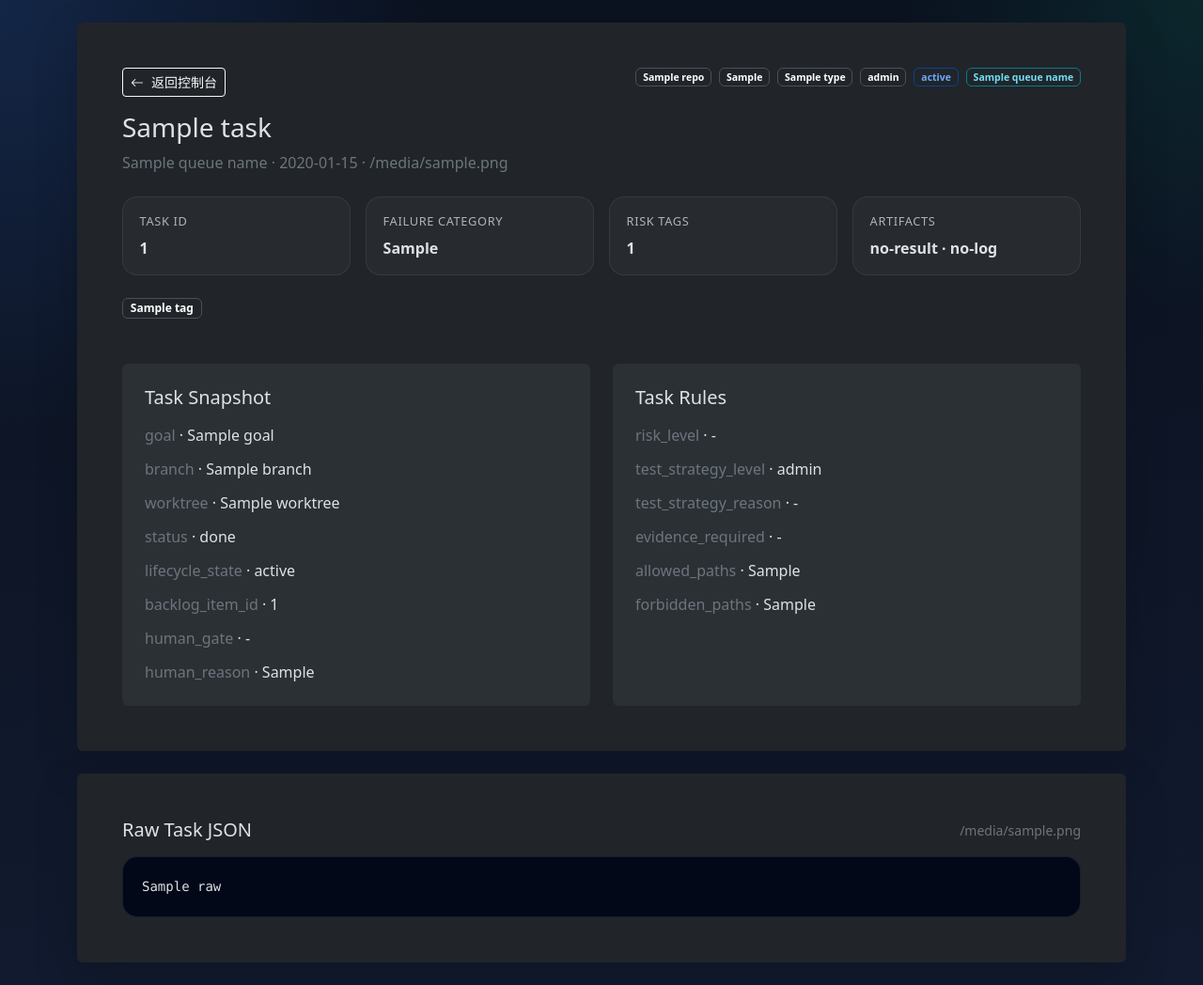
After one commit to xtt5241/xtt-workflow, a Flask app: template manager/templates/task.html in a window 1280 px wide. The commit adds this page. Shown: the whole page at 94% size. Run offline with Flask 3, Linux system fonts and the light colour scheme; the template is opened without the code that fills it: most values are stand-ins (such as "Sample title", 1, 10 or a date in 2020).

Commit message:
feat: upgrade web manager into task console

```diff
--- a/manager/app.py
+++ b/manager/app.py
@@ -212,6 +212,86 @@ def load_result_summary(task_id):
     }
 
 
+def load_result_payload(task_id):
+    return read_json(result_path_for_task(task_id), {})
+
+
+def task_log_name(task_id):
+    return f"{task_id}.log"
+
+
+def classify_failure(task, result=None):
+    result = result or {}
+    if str(task.get("watchdog_reason", "")).strip():
+        return "watchdog"
+    if str(task.get("failure_reason", "")).startswith("watchdog:"):
+        return "watchdog"
+    if str(task.get("human_gate", "")).strip():
+        return f"human:{task.get('human_gate')}"
+    lifecycle = str(task.get("lifecycle_state", "")).strip()
+    if lifecycle.startswith("failed-"):
+        return lifecycle.removeprefix("failed-")
+    if isinstance(result, dict) and result.get("test_results"):
+        failed = [item for item in result.get("test_results", []) if isinstance(item, dict) and item.get("status") == "failed"]
+        if failed:
+            return "test"
+    return "general"
+
+
+def task_risk_tags(task, result=None):
+    result = result or {}
+    tags = []
+    risk_level = str(task.get("risk_level", "")).strip()
+    if risk_level:
+        tags.append(risk_level)
+    if str(task.get("test_strategy_level", "")).strip():
+        tags.append(f"test:{task['test_strategy_level']}")
+    if task.get("allow_dependency_changes"):
+        tags.append("dep-change")
+    if task.get("allow_migration"):
+        tags.append("migration")
+    if task.get("allow_deploy_changes"):
+        tags.append("deploy")
+    if task.get("allow_ci_changes"):
+        tags.append("ci")
+    if task.get("allow_cross_layer_refactor"):
+        tags.append("xlayer")
+    if task.get("human_gate"):
+        tags.append(f"gate:{task['human_gate']}")
+    if isinstance(result, dict):
+        if result.get("review_findings"):
+            tags.append("findings")
+        if result.get("evidence"):
+            tags.append(f"evidence:{len(result['evidence'])}")
+        decision = result.get("verify_decision", {}) if isinstance(result.get("verify_decision"), dict) else {}
+        if decision.get("merge_ready") is False:
+            tags.append("not-merge-ready")
+    return dedupe_list(tags)
+
+
+def find_task_file(queue_name, name):
+    if queue_name not in QUEUE_DIRS:
+        return None
+    filename = name if name.endswith(".json") else f"{name}.json"
+    path = QUEUE_DIRS[queue_name] / filename
+    return path if path.exists() else None
+
+
+def build_console_summary(tasks, watchdog):
+    failure_categories = {}
+    for task in tasks.get("failed", []):
+        category = task.get("failure_category", "general")
+        failure_categories[category] = failure_categories.get(category, 0) + 1
+
+    return {
+        "ready_to_pr": len(tasks.get("ready-to-pr", [])),
+        "ready_to_push": len(tasks.get("ready-to-push", [])),
+        "needs_human": len(tasks.get("needs-human", [])),
+        "worker_alerts": watchdog["counts"].get("worker_alerts", 0),
+        "failure_categories": sorted(failure_categories.items(), key=lambda item: (-item[1], item[0])),
+    }
+
+
 def refresh_result_for_queue_file(task_file):
     task_file = Path(task_file)
     if not task_file.exists():
@@ -229,9 +309,15 @@ def load_tasks(queue_name):
             task = json.loads(path.read_text(encoding="utf-8"))
         except (OSError, json.JSONDecodeError):
             continue
+        task_id = task.get("id", path.stem)
+        result_payload = load_result_payload(task_id)
+        result_summary = load_result_summary(task_id)
+        failure_category = classify_failure(task, result=result_payload)
+        log_name = task_log_name(task_id)
+        log_path = LOGS / log_name
         items.append(
             {
-                "id": task.get("id", path.stem),
+                "id": task_id,
                 "title": task.get("title", path.stem),
                 "task_kind": task.get("task_kind", "feature"),
                 "repo": task.get("repo", "-"),
@@ -258,7 +344,12 @@ def load_tasks(queue_name):
                 "allow_ci_changes": task.get("allow_ci_changes", False),
                 "allow_deploy_changes": task.get("allow_deploy_changes", False),
                 "allow_cross_layer_refactor": task.get("allow_cross_layer_refactor", False),
-                "result_summary": load_result_summary(task.get("id", path.stem)),
+                "log_name": log_name,
+                "log_exists": log_path.exists(),
+                "result_summary": result_summary,
+                "result_exists": bool(result_payload),
+                "failure_category": failure_category,
+                "risk_tags": task_risk_tags(task, result=result_payload),
                 "watchdog": build_task_watchdog_info(task.get("id", path.stem), queue_name, task),
             }
         )
@@ -632,6 +723,7 @@ def dashboard_context():
     backlog = compute_backlog_items()
     self_git_ready = (WORKFLOW_ROOT / ".git").exists()
     watchdog = compute_watchdog_summary(apply_actions=False)
+    console_summary = build_console_summary(tasks, watchdog)
 
     return {
         "queue_order": queue_order,
@@ -652,6 +744,7 @@ def dashboard_context():
         "backlog_status_meta": BACKLOG_STATUS_META,
         "self_git_ready": self_git_ready,
         "watchdog": watchdog,
+        "console_summary": console_summary,
     }
 
 
@@ -850,5 +943,33 @@ def result(name):
     )
 
 
+@app.get("/task/<queue_name>/<name>")
+def task_detail(queue_name, name):
+    path = find_task_file(queue_name, name)
+    if not path:
+        return "not found", 404
+
+    task = read_json(path, {})
+    task_id = task.get("id", path.stem)
+    result_payload = load_result_payload(task_id)
+    log_path = LOGS / task_log_name(task_id)
+    stat = path.stat()
+    return render_template(
+        "task.html",
+        queue_name=queue_name,
+        task=task,
+        task_id=task_id,
+        task_filename=path.name,
+        task_mtime=time.strftime("%Y-%m-%d %H:%M:%S", time.localtime(stat.st_mtime)),
+        result=result_payload,
+        result_exists=bool(result_payload),
+        log_exists=log_path.exists(),
+        log_name=log_path.name,
+        failure_category=classify_failure(task, result=result_payload),
+        risk_tags=task_risk_tags(task, result=result_payload),
+        raw=json.dumps(task, ensure_ascii=False, indent=2),
+    )
+
+
 if __name__ == "__main__":
     app.run(host="0.0.0.0", port=8787, debug=False)
--- a/manager/static/dashboard.css
+++ b/manager/static/dashboard.css
@@ -147,3 +147,28 @@ body {
   overflow-y: auto;
   padding-right: 0.25rem;
 }
+
+
+.metric-value-sm {
+  font-size: 1.45rem;
+}
+
+.summary-chip {
+  font-weight: 500;
+}
+
+.task-actions .btn,
+.task-side-actions .btn {
+  min-width: 4.75rem;
+}
+
+.task-side-actions {
+  align-items: stretch;
+}
+
+.finding-card {
+  background: rgba(255, 255, 255, 0.03);
+  border: 1px solid rgba(148, 163, 184, 0.12);
+  border-radius: 0.9rem;
+  padding: 0.9rem 1rem;
+}
--- /dev/null
+++ b/manager/templates/task.html
@@ -0,0 +1,257 @@
+<!doctype html>
+<html lang="zh-CN" data-bs-theme="dark">
+<head>
+  <meta charset="utf-8">
+  <meta name="viewport" content="width=device-width, initial-scale=1">
+  <title>{{ task.get('title') or task_filename }}</title>
+  <link rel="preconnect" href="https://cdn.jsdelivr.net">
+  <link href="https://cdn.jsdelivr.net/npm/bootstrap@5.3.7/dist/css/bootstrap.min.css" rel="stylesheet">
+  <link href="https://cdn.jsdelivr.net/npm/bootstrap-icons@1.11.3/font/bootstrap-icons.min.css" rel="stylesheet">
+  <link href="{{ url_for('static', filename='dashboard.css') }}" rel="stylesheet">
+</head>
+<body>
+  <main class="container py-4">
+    <section class="card border-0 shadow-lg overflow-hidden mb-4">
+      <div class="card-body p-4 p-lg-5">
+        <div class="d-flex flex-wrap justify-content-between align-items-start gap-3 mb-4">
+          <div>
+            <a class="btn btn-outline-light btn-sm mb-3" href="/">
+              <i class="bi bi-arrow-left me-2"></i>返回控制台
+            </a>
+            <h1 class="h3 mb-2">{{ task.get('title') or task_filename }}</h1>
+            <div class="text-secondary">{{ queue_name }} · {{ task_mtime }} · {{ task_filename }}</div>
+          </div>
+          <div class="d-flex flex-wrap gap-2 small">
+            {% if task.get('repo') %}<span class="badge text-bg-dark border">{{ task['repo'] }}</span>{% endif %}
+            {% if task.get('base_branch') %}<span class="badge text-bg-dark border">{{ task['base_branch'] }}</span>{% endif %}
+            {% if task.get('type') %}<span class="badge text-bg-dark border">{{ task['type'] }}</span>{% endif %}
+            {% if task.get('role') %}<span class="badge text-bg-dark border">{{ task['role'] }}</span>{% endif %}
+            {% if task.get('lifecycle_state') %}<span class="badge text-bg-primary-subtle border border-primary-subtle text-primary-emphasis">{{ task['lifecycle_state'] }}</span>{% endif %}
+            <span class="badge text-bg-info-subtle border border-info-subtle text-info-emphasis">{{ queue_name }}</span>
+          </div>
+        </div>
+
+        <div class="row g-3 mb-4">
+          <div class="col-12 col-lg-3">
+            <div class="metric-card">
+              <div class="metric-label">Task ID</div>
+              <div class="fw-semibold text-break">{{ task_id }}</div>
+            </div>
+          </div>
+          <div class="col-12 col-lg-3">
+            <div class="metric-card">
+              <div class="metric-label">Failure Category</div>
+              <div class="fw-semibold">{{ failure_category }}</div>
+            </div>
+          </div>
+          <div class="col-12 col-lg-3">
+            <div class="metric-card">
+              <div class="metric-label">Risk Tags</div>
+              <div class="fw-semibold">{{ risk_tags|length }}</div>
+            </div>
+          </div>
+          <div class="col-12 col-lg-3">
+            <div class="metric-card">
+              <div class="metric-label">Artifacts</div>
+              <div class="fw-semibold">{{ 'result' if result_exists else 'no-result' }} · {{ 'log' if log_exists else 'no-log' }}</div>
+            </div>
+          </div>
+        </div>
+
+        <div class="d-flex flex-wrap gap-2 mb-4">
+          {% if risk_tags %}
+            {% for tag in risk_tags %}<span class="badge text-bg-dark border">{{ tag }}</span>{% endfor %}
+          {% else %}
+            <span class="text-secondary small">当前没有额外风险标签。</span>
+          {% endif %}
+        </div>
+
+        <div class="d-flex flex-wrap gap-2 mb-4">
+          {% if result_exists %}<a class="btn btn-outline-info" href="/result/{{ task_id }}.json"><i class="bi bi-file-earmark-code me-2"></i>结构化结果</a>{% endif %}
+          {% if log_exists %}<a class="btn btn-outline-light" href="/log/{{ log_name }}"><i class="bi bi-journal-text me-2"></i>执行日志</a>{% endif %}
+          {% if queue_name == 'failed' %}<a class="btn btn-outline-warning" href="/retry/{{ task_filename }}"><i class="bi bi-arrow-repeat me-2"></i>重试</a>{% endif %}
+        </div>
+
+        <div class="row g-4">
+          <div class="col-12 col-xl-6">
+            <section class="card border-0 bg-body-tertiary h-100">
+              <div class="card-body p-4">
+                <h2 class="h5 mb-3">Task Snapshot</h2>
+                <div class="result-kv-list">
+                  <div><span class="text-secondary">goal</span> · {{ task.get('goal') or '-' }}</div>
+                  <div><span class="text-secondary">branch</span> · {{ task.get('branch') or '-' }}</div>
+                  <div><span class="text-secondary">worktree</span> · {{ task.get('worktree') or '-' }}</div>
+                  <div><span class="text-secondary">status</span> · {{ task.get('status') or '-' }}</div>
+                  <div><span class="text-secondary">lifecycle_state</span> · {{ task.get('lifecycle_state') or '-' }}</div>
+                  <div><span class="text-secondary">backlog_item_id</span> · {{ task.get('backlog_item_id') or '-' }}</div>
+                  <div><span class="text-secondary">human_gate</span> · {{ task.get('human_gate') or '-' }}</div>
+                  <div><span class="text-secondary">human_reason</span> · {{ task.get('human_reason') or '-' }}</div>
+                </div>
+              </div>
+            </section>
+          </div>
+          <div class="col-12 col-xl-6">
+            <section class="card border-0 bg-body-tertiary h-100">
+              <div class="card-body p-4">
+                <h2 class="h5 mb-3">Task Rules</h2>
+                <div class="result-kv-list">
+                  <div><span class="text-secondary">risk_level</span> · {{ task.get('risk_level') or '-' }}</div>
+                  <div><span class="text-secondary">test_strategy_level</span> · {{ task.get('test_strategy_level') or '-' }}</div>
+                  <div><span class="text-secondary">test_strategy_reason</span> · {{ task.get('test_strategy_reason') or '-' }}</div>
+                  <div><span class="text-secondary">evidence_required</span> · {{ (task.get('evidence_required') or [])|join(', ') or '-' }}</div>
+                  <div><span class="text-secondary">allowed_paths</span> · {{ (task.get('allowed_paths') or [])|join(', ') or '-' }}</div>
+                  <div><span class="text-secondary">forbidden_paths</span> · {{ (task.get('forbidden_paths') or [])|join(', ') or '-' }}</div>
+                </div>
+              </div>
+            </section>
+          </div>
+        </div>
+      </div>
+    </section>
+
+    {% if result_exists %}
+    {% set decision = result.get('verify_decision', {}) %}
+    <section class="card border-0 shadow-lg overflow-hidden mb-4">
+      <div class="card-body p-4 p-lg-5">
+        <div class="d-flex justify-content-between align-items-center gap-3 mb-3">
+          <h2 class="h5 mb-0">Structured Result Snapshot</h2>
+          <a class="btn btn-sm btn-outline-info" href="/result/{{ task_id }}.json">打开完整结果</a>
+        </div>
+        <div class="row g-4">
+          <div class="col-12 col-xl-6">
+            <section class="card border-0 bg-body-tertiary h-100">
+              <div class="card-body p-4">
+                <h3 class="h6 mb-3">Changed Files</h3>
+                {% if result.get('changed_files') %}
+                <ul class="result-list mb-0">
+                  {% for item in result.get('changed_files', []) %}<li><code>{{ item }}</code></li>{% endfor %}
+                </ul>
+                {% else %}
+                <div class="text-secondary small">暂无 changed files。</div>
+                {% endif %}
+              </div>
+            </section>
+          </div>
+          <div class="col-12 col-xl-6">
+            <section class="card border-0 bg-body-tertiary h-100">
+              <div class="card-body p-4">
+                <h3 class="h6 mb-3">Verify Decision</h3>
+                <div class="result-kv-list">
+                  <div><span class="text-secondary">summary</span> · {{ decision.get('summary') or result.get('summary') or '-' }}</div>
+                  <div><span class="text-secondary">merge_ready</span> · {{ decision.get('merge_ready') }}</div>
+                  <div><span class="text-secondary">delivery_gate</span> · {{ decision.get('delivery_gate') or '-' }}</div>
+                  <div><span class="text-secondary">label</span> · {{ decision.get('label') or '-' }}</div>
+                  <div><span class="text-secondary">test_strategy</span> · {{ result.get('test_strategy_level') or '-' }}</div>
+                  <div><span class="text-secondary">severity</span> · {{ result.get('severity') or '-' }}</div>
+                </div>
+              </div>
+            </section>
+          </div>
+          <div class="col-12 col-xl-6">
+            <section class="card border-0 bg-body-tertiary h-100">
+              <div class="card-body p-4">
+                <h3 class="h6 mb-3">Review Findings</h3>
+                {% if result.get('review_findings') %}
+                <div class="d-flex flex-column gap-3">
+                  {% for item in result.get('review_findings', []) %}
+                  <div class="finding-card">
+                    {% if item is mapping %}
+                    <div class="d-flex flex-wrap gap-2 mb-2 small">
+                      {% if item.get('severity') %}<span class="badge text-bg-warning">{{ item.get('severity') }}</span>{% elif result.get('severity') %}<span class="badge text-bg-warning">{{ result.get('severity') }}</span>{% endif %}
+                      {% if item.get('path') %}<span class="badge text-bg-dark border">{{ item.get('path') }}</span>{% endif %}
+                    </div>
+                    <div class="small text-break">{{ item.get('summary') or item.get('message') or item|tojson }}</div>
+                    {% else %}
+                    <div class="small text-break">{{ item }}</div>
+                    {% endif %}
+                  </div>
+                  {% endfor %}
+                </div>
+                {% else %}
+                <div class="text-secondary small">暂无 review findings。</div>
+                {% endif %}
+              </div>
+            </section>
+          </div>
+          <div class="col-12 col-xl-6">
+            <section class="card border-0 bg-body-tertiary h-100">
+              <div class="card-body p-4">
+                <h3 class="h6 mb-3">Residual Risks</h3>
+                {% if result.get('residual_risks') %}
+                <ul class="result-list mb-0">
+                  {% for item in result.get('residual_risks', []) %}<li>{{ item }}</li>{% endfor %}
+                </ul>
+                {% else %}
+                <div class="text-secondary small">暂无 residual risks。</div>
+                {% endif %}
+              </div>
+            </section>
+          </div>
+          <div class="col-12 col-xl-6">
+            <section class="card border-0 bg-body-tertiary h-100">
+              <div class="card-body p-4">
+                <h3 class="h6 mb-3">Test Results</h3>
+                {% if result.get('test_results') %}
+                <div class="d-flex flex-column gap-3">
+                  {% for item in result.get('test_results', []) %}
+                  <div class="finding-card">
+                    <div class="d-flex flex-wrap gap-2 mb-2 small">
+                      <span class="badge {% if item.get('status') == 'passed' %}text-bg-success{% elif item.get('status') == 'failed' %}text-bg-danger{% else %}text-bg-secondary{% endif %}">{{ item.get('status') or 'unknown' }}</span>
+                      {% if item.get('duration') %}<span class="badge text-bg-dark border">{{ item.get('duration') }}</span>{% endif %}
+                      {% if item.get('exit_code') is not none %}<span class="badge text-bg-dark border">exit {{ item.get('exit_code') }}</span>{% endif %}
+                    </div>
+                    <div class="small text-break mb-2"><code>{{ item.get('command') }}</code></div>
+                    {% if item.get('cwd') %}<div class="small text-secondary text-break">cwd: {{ item.get('cwd') }}</div>{% endif %}
+                  </div>
+                  {% endfor %}
+                </div>
+                {% else %}
+                <div class="text-secondary small">暂无 test results。</div>
+                {% endif %}
+              </div>
+            </section>
+          </div>
+          <div class="col-12 col-xl-6">
+            <section class="card border-0 bg-body-tertiary h-100">
+              <div class="card-body p-4">
+                <h3 class="h6 mb-3">Evidence</h3>
+                {% if result.get('evidence') %}
+                <div class="d-flex flex-column gap-3">
+                  {% for item in result.get('evidence', []) %}
+                  <div class="result-summary">
+                    <div class="d-flex flex-wrap gap-2 mb-2 small">
+                      <span class="badge text-bg-primary-subtle border border-primary-subtle text-primary-emphasis">{{ item.get('type') }}</span>
+                      {% if item.get('label') %}<span class="badge text-bg-dark border">{{ item.get('label') }}</span>{% endif %}
+                    </div>
+                    <div class="small mb-2 text-break">{{ item.get('summary') }}</div>
+                    {% if item.get('items') %}
+                    <ul class="result-list mb-0">
+                      {% for sub in item.get('items', []) %}<li><code>{{ sub }}</code></li>{% endfor %}
+                    </ul>
+                    {% endif %}
+                  </div>
+                  {% endfor %}
+                </div>
+                {% else %}
+                <div class="text-secondary small">暂无 evidence。</div>
+                {% endif %}
+              </div>
+            </section>
+          </div>
+        </div>
+      </div>
+    </section>
+    {% endif %}
+
+    <section class="card border-0 shadow-lg overflow-hidden">
+      <div class="card-body p-4 p-lg-5">
+        <div class="d-flex justify-content-between align-items-center gap-3 mb-3">
+          <h2 class="h5 mb-0">Raw Task JSON</h2>
+          <div class="small text-secondary">{{ task_filename }}</div>
+        </div>
+        <pre class="result-pre mb-0">{{ raw }}</pre>
+      </div>
+    </section>
+  </main>
+</body>
+</html>
```
Also changed, not shown: manager/state/backlog_state.json (added, +109 -0 lines), manager/templates/index.html (+63 -9 lines).
